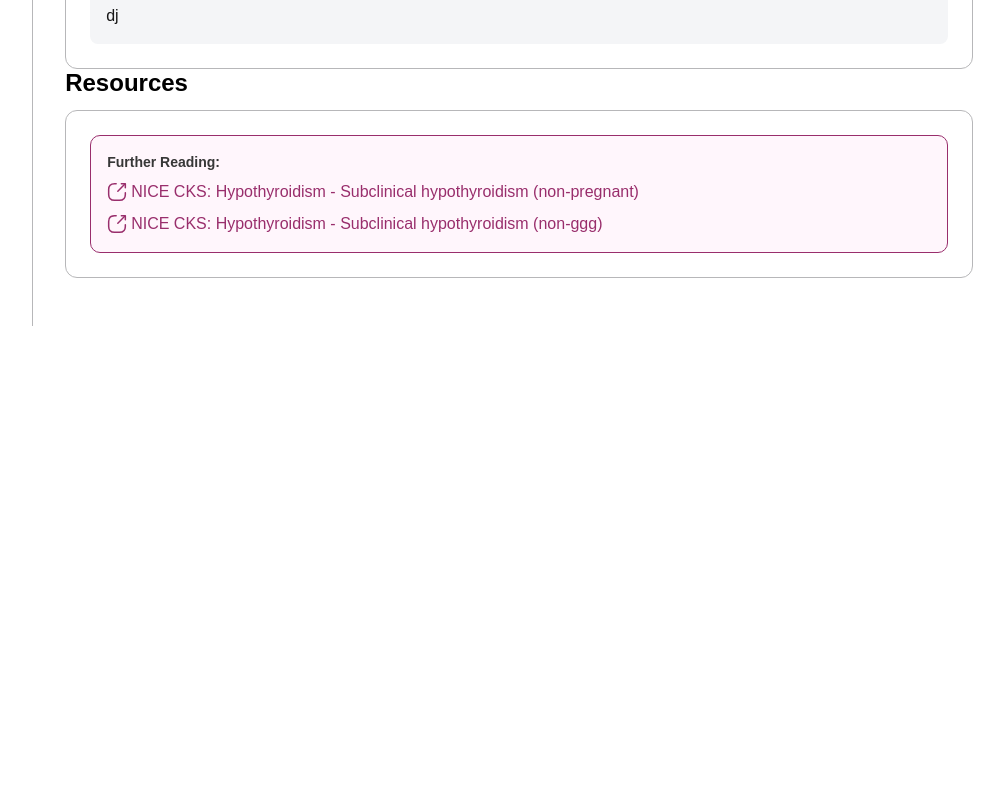
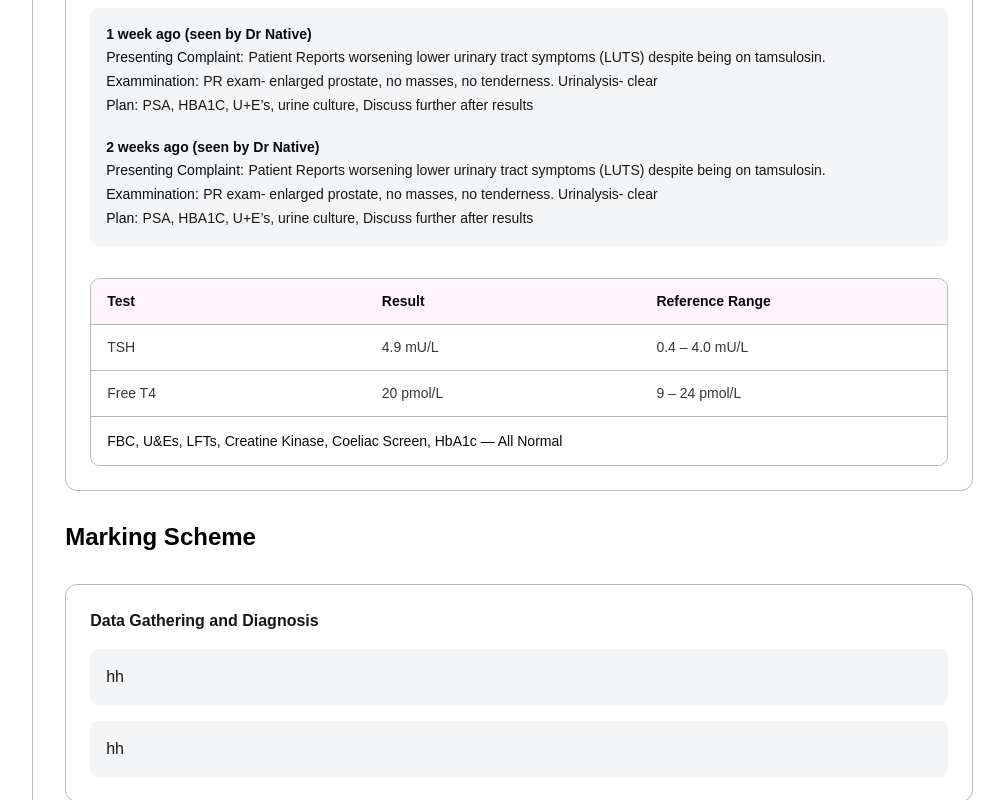
Before and after one commit to Okpara202/Native-Med, a Next.js app: page /mock/1/1 in a window 1280 px wide. Shown: the part 800-1600 px from the top of the page, without its empty margins (275-1279 px from the left). Before the commit the page ends 1126 px from the top, so only its background shows below. Built offline with nearby package versions, Linux system fonts and the light colour scheme; a web font is replaced by a local one.

Commit message:
Its like i will close for the week

```diff
--- a/src/app/(marketplace)/mock/[mockCases]/[id]/_components/Doctor.tsx
+++ b/src/app/(marketplace)/mock/[mockCases]/[id]/_components/Doctor.tsx
@@ -1,12 +1,123 @@
-import MockCasesBorder from "./MockCasesBorder";
-import { MockHeaderText } from "./MockText";
+import { MockCasesPresentation } from "@/types/MockCasesPresentation";
+import MockCasesBorder, { MockCasesPurpleBg } from "./MockCasesBorder";
+import { MockHeaderText, MockNormalText, MockTagText } from "./MockText";
 
-export default function Doctor() {
+function PurpleBgText({ title, desc }: { title: string; desc: string }) {
+  return (
+    <p>
+      <span className="text-black-others font-medium text-sm leading-[150%] tracking-[-1%]">
+        {title}
+      </span>{" "}
+      <span className="text-sm leading-[150%] tracking-[-1%]">{desc}</span>
+    </p>
+  );
+}
+
+export default function Doctor({
+  mockData,
+}: {
+  mockData: MockCasesPresentation;
+}) {
   return (
     <>
       <MockHeaderText text="Patient Data" />
 
-      <MockCasesBorder>djjdjd</MockCasesBorder>
+      <MockCasesBorder>
+        <div className="flex gap-20">
+          <aside className="space-y-2">
+            <MockTagText text="Patient Name" />
+            <MockNormalText text={mockData.name} />
+          </aside>
+          <aside className="space-y-2">
+            <MockTagText text="Patient Gender" />
+            <MockNormalText text={mockData.gender} />
+          </aside>
+          <aside className="space-y-2">
+            <MockTagText text="Patient Age" />
+            <MockNormalText text={JSON.stringify(mockData.age)} />
+          </aside>
+        </div>
+
+        <div className="space-y-2">
+          <MockTagText text="Past Medical History" />
+          {mockData.medicalHistory.map((history) => (
+            <li key={history} className="px-4  list-disc list-inside">
+              <MockNormalText text={history} />
+            </li>
+          ))}
+        </div>
+
+        <div>
+          <MockTagText text="Drug and Allergy History" />
+          {mockData.drugAndAllergyHistory.map((allergy) => (
+            <li key={allergy} className="px-4  list-disc list-inside">
+              <MockNormalText text={allergy} />
+            </li>
+          ))}
+        </div>
+
+        <div>
+          <MockTagText text="Recent Notes/Consultation" />
+          <MockCasesPurpleBg>
+            {mockData.recentNotes.map((data) => (
+              <div key={data.time} className="">
+                <p className="font-semibold text-sm leading-[150%] tracking-[-1%] text-black-others">
+                  {data.time} (seen by {data.doctor})
+                </p>
+
+                <PurpleBgText
+                  title="Presenting Complaint:"
+                  desc={data.complaint}
+                />
+
+                <PurpleBgText title="Exammination:" desc={data.examination} />
+
+                <PurpleBgText title="Plan:" desc={data.Plan} />
+              </div>
+            ))}
+          </MockCasesPurpleBg>
+        </div>
+
+        <div>
+          <div className="mt-3 rounded-lg overflow-hidden border border-gray-2">
+            {/* Header */}
+            <div className="grid grid-cols-3 bg-[#FFF4FB] border-b-[0.2px] border-gray-2 px-4 py-3">
+              {["Test", "Result", "Reference Range"].map((heading) => (
+                <span
+                  key={heading}
+                  className="text-sm font-semibold leading-[150%] tracking-[-1%] text-black-others"
+                >
+                  {heading}
+                </span>
+              ))}
+            </div>
+
+            {/* Rows */}
+            <div className="bg-white divide-y-[0.2px] divide-gray-2">
+              {mockData.investigationResults.tableData.map((row) => (
+                <div key={row.test} className="grid grid-cols-3 px-4 py-3">
+                  <span className="text-sm leading-[150%] tracking-[-1%] text-subtle-2">
+                    {row.test}
+                  </span>
+                  <span className="text-sm leading-[150%] tracking-[-1%] text-subtle-2">
+                    {row.result}
+                  </span>
+                  <span className="text-sm leading-[150%] tracking-[-1%] text-subtle-2">
+                    {row.referenceRange}
+                  </span>
+                </div>
+              ))}
+            </div>
+
+            {/* Footer note */}
+            <div className="bg-white border-t-[0.2px] border-gray-2 px-4 py-3">
+              <span className="text-sm leading-[150%] tracking-[-1%] text-[#0A0A0A]">
+                {mockData.investigationResults.normalResults}
+              </span>
+            </div>
+          </div>
+        </div>
+      </MockCasesBorder>
     </>
   );
 }
--- a/src/app/(marketplace)/mock/[mockCases]/[id]/_components/Examiner.tsx
+++ b/src/app/(marketplace)/mock/[mockCases]/[id]/_components/Examiner.tsx
@@ -1,13 +1,25 @@
+import { MockCasesPresentation } from "@/types/MockCasesPresentation";
 import MockCasesBorder, { MockCasesPurpleBg } from "./MockCasesBorder";
 import { MockHeaderText } from "./MockText";
 
-export default function Examiner() {
+export default function Examiner({
+  mockData,
+}: {
+  mockData: MockCasesPresentation;
+}) {
+  console.log(mockData);
   return (
     <>
       <MockHeaderText text="Marking Scheme" />
 
       <MockCasesBorder>
-        <MockCasesPurpleBg>ddjj</MockCasesPurpleBg>
+        <div className="space-y-4">
+          <h3 className="font-semibold leading-6 ">
+            Data Gathering and Diagnosis
+          </h3>
+          <MockCasesPurpleBg>hh</MockCasesPurpleBg>
+          <MockCasesPurpleBg>hh</MockCasesPurpleBg>
+        </div>
       </MockCasesBorder>
     </>
   );
--- a/src/app/(marketplace)/mock/[mockCases]/[id]/_components/FullCase.tsx
+++ b/src/app/(marketplace)/mock/[mockCases]/[id]/_components/FullCase.tsx
@@ -1,7 +1,7 @@
 import { MockCasesPresentation } from "@/types/MockCasesPresentation";
-import MockCasesBorder, { MockCasesPurpleBg } from "./MockCasesBorder";
-import { MockHeaderText, MockNormalText, MockTagText } from "./MockText";
 import Resources from "./Resources";
+import Doctor from "./Doctor";
+import Examiner from "./Examiner";
 
 export default function FullCase({
   mockData,
@@ -9,50 +9,10 @@ export default function FullCase({
   mockData: MockCasesPresentation;
 }) {
   return (
-    <>
-      <MockHeaderText text="Patient Data" />
-
-      <MockCasesBorder>
-        <div className="flex gap-20">
-          <aside className="space-y-2">
-            <MockTagText text="Patient Name" />
-            <MockNormalText text={mockData.name} />
-          </aside>
-          <aside className="space-y-2">
-            <MockTagText text="Patient Gender" />
-            <MockNormalText text={mockData.gender} />
-          </aside>
-          <aside className="space-y-2">
-            <MockTagText text="Patient Age" />
-            <MockNormalText text={JSON.stringify(mockData.age)} />
-          </aside>
-        </div>
-
-        <div className="space-y-2">
-          <MockTagText text="Past Medical History" />
-          {mockData.medicalHistory.map((history) => (
-            <li key={history} className="px-4  list-disc list-inside">
-              <MockNormalText text={history} />
-            </li>
-          ))}
-        </div>
-
-        <div>
-          <MockTagText text="Drug and Allergy History" />
-          {mockData.drugAndAllergyHistory.map((allergy) => (
-            <li key={allergy} className="px-4  list-disc list-inside">
-              <MockNormalText text={allergy} />
-            </li>
-          ))}
-        </div>
-
-        <div>
-          <MockTagText text="Recent Notes/Consultation" />
-          <MockCasesPurpleBg>dj</MockCasesPurpleBg>
-        </div>
-      </MockCasesBorder>
-
+    <div className="space-y-8">
+      <Doctor mockData={mockData} />
+      <Examiner mockData={mockData} />
       <Resources mockData={mockData} />
-    </>
+    </div>
   );
 }
--- a/src/app/(marketplace)/mock/[mockCases]/[id]/_components/MockCasesBorder.tsx
+++ b/src/app/(marketplace)/mock/[mockCases]/[id]/_components/MockCasesBorder.tsx
@@ -12,7 +12,7 @@ export default function MockCasesBorder({
 
 export function MockCasesPurpleBg({ children }: { children: React.ReactNode }) {
   return (
-    <div className="bg-secondary-white rounded-[8px] p-4 space-y-2.5 mt-2">
+    <div className="bg-secondary-white rounded-[8px] p-4 space-y-5 mt-2">
       {children}
     </div>
   );
--- a/src/app/(marketplace)/mock/[mockCases]/[id]/_components/MockCasesNavState.tsx
+++ b/src/app/(marketplace)/mock/[mockCases]/[id]/_components/MockCasesNavState.tsx
@@ -25,10 +25,38 @@ const mockData = {
     "Atorvastatin 20 mg at night",
     "Tamsulosin 400 mcg once daily",
   ],
+  recentNotes: [
+    {
+      time: " 1 week ago",
+      doctor: "Dr Native",
+      complaint:
+        "Patient Reports worsening lower urinary tract symptoms (LUTS) despite being on tamsulosin. ",
+      examination:
+        "PR exam- enlarged prostate, no masses, no tenderness. Urinalysis- clear ",
+      Plan: "PSA, HBA1C, U+E’s, urine culture, Discuss further after results",
+    },
+    {
+      time: " 2 weeks ago",
+      doctor: "Dr Native",
+      complaint:
+        "Patient Reports worsening lower urinary tract symptoms (LUTS) despite being on tamsulosin. ",
+      examination:
+        "PR exam- enlarged prostate, no masses, no tenderness. Urinalysis- clear ",
+      Plan: "PSA, HBA1C, U+E’s, urine culture, Discuss further after results",
+    },
+  ],
   furtherReading: [
     "NICE CKS: Hypothyroidism - Subclinical hypothyroidism (non-pregnant)",
     "NICE CKS: Hypothyroidism - Subclinical hypothyroidism (non-ggg)",
   ],
+  investigationResults: {
+    tableData: [
+      { test: "TSH", result: "4.9 mU/L", referenceRange: "0.4 – 4.0 mU/L" },
+      { test: "Free T4", result: "20 pmol/L", referenceRange: "9 – 24 pmol/L" },
+    ],
+    normalResults:
+      "FBC, U&Es, LFTs, Creatine Kinase, Coeliac Screen, HbA1c — All Normal",
+  },
 };
 
 export default function MocKCasesNavState({ color }: Prop) {
@@ -65,9 +93,9 @@ export default function MocKCasesNavState({ color }: Prop) {
         ) : activeBtn === "Patient" ? (
           <Patient />
         ) : activeBtn === "Doctor" ? (
-          <Doctor />
+          <Doctor mockData={mockData} />
         ) : activeBtn === "Examiner" ? (
-          <Examiner />
+          <Examiner mockData={mockData} />
         ) : (
           <Resources mockData={mockData} />
         )}{" "}
--- a/src/types/MockCasesPresentation.tsx
+++ b/src/types/MockCasesPresentation.tsx
@@ -1,3 +1,11 @@
+interface recentNotes {
+  time: string;
+  doctor: string;
+  complaint: string;
+  examination: string;
+  Plan: string;
+}
+
 export interface MockCasesPresentation {
   name: string;
   gender: string;
@@ -5,4 +13,9 @@ export interface MockCasesPresentation {
   medicalHistory: string[];
   drugAndAllergyHistory: string[];
   furtherReading: string[];
+  investigationResults: {
+    tableData: { test: string; result: string; referenceRange: string }[];
+    normalResults: string;
+  };
+  recentNotes: recentNotes[];
 }
```
